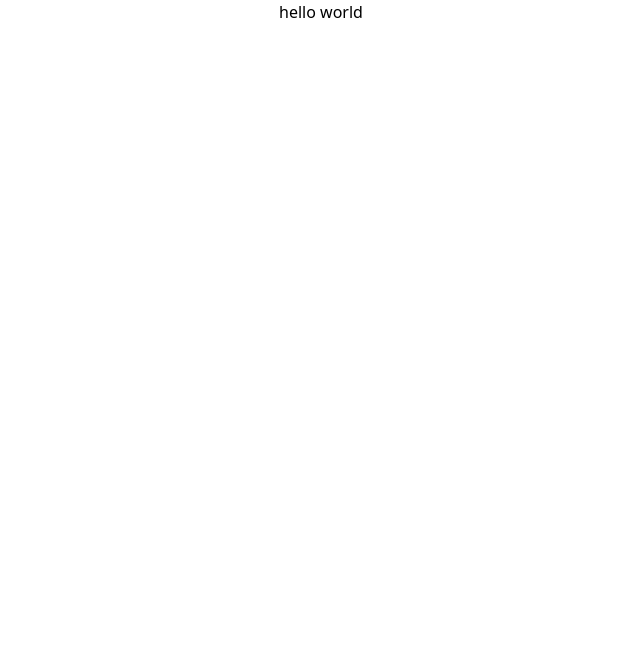
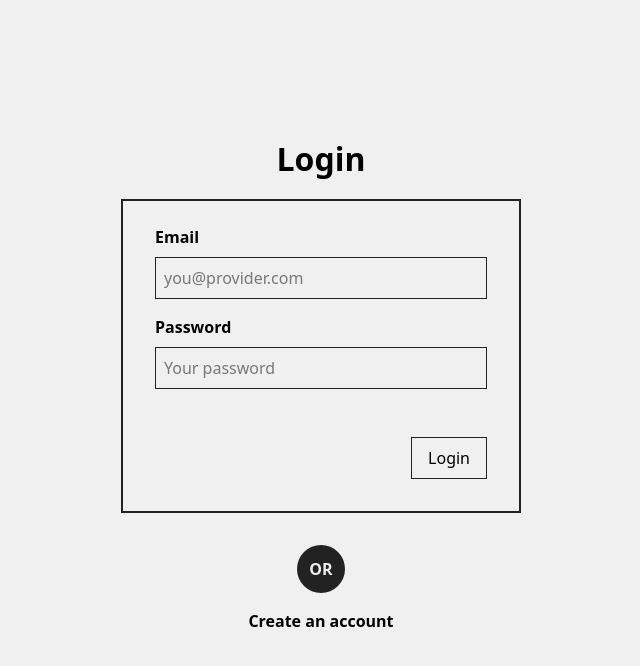
Before and after one commit to Blockzilla101/blog-app, a Vue app: page /login in a window 1280 px wide. Shown: the top 666 px of the page, without its empty margins (319-959 px from the left). Built offline with nearby package versions, Linux system fonts and the light colour scheme.

Commit message:
login & sign up pages

```diff
--- a/src/App.vue
+++ b/src/App.vue
@@ -2,7 +2,13 @@
 </script>
 
 <template>
-    <h1>hello world</h1>
+    <main>
+        <RouterView v-slot="{ Component }">
+            <Transition name="fade">
+                <component :is="Component" />
+            </Transition>
+        </RouterView>
+    </main>
 </template>
 
 <style scoped>
--- a/src/main.ts
+++ b/src/main.ts
@@ -1,5 +1,20 @@
-import { createApp } from 'vue'
-import './style.css'
-import App from './App.vue'
+import { createApp } from "vue";
+import "./style.css";
+import App from "./App.vue";
 
-createApp(App).mount('#app')
+import { createRouter, createWebHistory } from "vue-router";
+
+import SignUpView from "./views/SignUpView.vue";
+import LoginView from "./views/LoginView.vue";
+
+const router = createRouter({
+    history: createWebHistory(),
+    routes: [
+        { path: "/sign-up", component: SignUpView },
+        { path: "/login", component: LoginView },
+    ],
+});
+
+createApp(App)
+  .use(router)
+  .mount("#app");
--- a/src/style.css
+++ b/src/style.css
@@ -1,13 +1,18 @@
 @import "tailwindcss";
 
 :root {
+    --primary-color: #4a90e2;
+    --background-color: #f0f0f0;
+    --foreground-color: #222;
+    --text-color: #eee;
+
     font-family: system-ui, Avenir, Helvetica, Arial, sans-serif;
     line-height: 1.5;
     font-weight: 400;
 
     color-scheme: light dark;
     color: black;
-    background-color: white;
+    background-color: var(--background-color);
 
     font-synthesis: none;
     text-rendering: optimizeLegibility;
@@ -24,3 +29,129 @@ body {
     margin: 0 auto;
     text-align: center;
 }
+
+section {
+    display: flex;
+    flex-direction: column;
+    justify-content: center;
+    align-items: center;
+    height: 100vh;
+    max-width: 25em;
+    margin: 0 auto;
+}
+
+section h1 {
+    font-size: 2em;
+    margin-bottom: 0.5em;
+    font-weight: 800;
+}
+
+section p {
+    font-size: 1.2em;
+    margin-bottom: 2em;
+}
+
+.form {
+    display: flex;
+    flex-direction: column;
+    align-items: start;
+    gap: 1em;
+    border: 2px solid var(--foreground-color);
+    padding: 1.5em 2em;
+    max-height: fit-content;
+    width: 100%;
+}
+
+.user-input {
+    display: flex;
+    flex-direction: column;
+    align-items: flex-start;
+    gap: 0.5em;
+    width: 100%;
+}
+
+.user-input label {
+    font-weight: bold;
+}
+
+.user-input input {
+    width: 100%;
+    padding: 0.5em;
+    border: 1px solid var(--foreground-color);
+}
+
+.user-input input:focus, .user-input input:hover {
+    border-color: var(--primary-color);
+    outline: none;
+    transition: 0.2s;
+}
+
+.btn {
+    position: relative;
+    margin: 2em 0 0.5em 0;
+    padding: 0.5em 1em;
+    border: 1px solid var(--foreground-color);
+    cursor: pointer;
+    align-self: end;
+    transition: 0.2s ease-in-out;
+    overflow: hidden;
+}
+
+.btn::before {
+    content: "";
+    position: absolute;
+    top: 0;
+    left: 0;
+    width: 100%;
+    height: 100%;
+    background-color: var(--foreground-color);
+    z-index: -1;
+    transform: translateY(100%);
+    transition: 0.2s ease-in-out;
+}
+
+.btn:hover {
+    color: var(--background-color);
+}
+
+.btn:hover::before {
+    transform: translateY(0%);
+}
+
+.btn:active {
+    transform: scale(0.95);
+}
+
+.alternative {
+    display: flex;
+    flex-direction: column;
+    align-items: center;
+    gap: 1em;
+    margin: 2em 0;
+    font-weight: bold;
+}
+
+.alternative .or {
+    display: flex;
+    justify-content: center;
+    align-items: center;
+    color: var(--text-color);
+    background-color: var(--foreground-color);
+    border-radius: 50%;
+    width: 3em;
+    height: 3em;
+}
+
+.alternative .link:hover {
+    color: var(--primary-color);
+    transition: 0.2s ease-in-out;
+}
+
+
+.fade-enter-from, .fade-leave-to {
+    opacity: 0;
+}
+
+.fade-enter-active, .fade-leave-active {
+    transition: all 0.2s ease-out;
+}
--- /dev/null
+++ b/src/views/LoginView.vue
@@ -0,0 +1,33 @@
+<script lang="ts" setup>
+
+</script>
+
+<template>
+    <section>
+        <h1>Login</h1>
+
+        <form class="form">
+            <div class="user-input">
+                <label>Email</label>
+                <input placeholder="you@provider.com" type="email" />
+            </div>
+
+            <div class="user-input">
+                <label>Password</label>
+                <input placeholder="Your password" type="password" />
+            </div>
+
+            <button class="btn" type="submit">Login</button>
+        </form>
+
+        <div class="alternative">
+            <span class="or"><span>OR</span></span>
+            <router-link class="link" to="/sign-up">Create an account</router-link>
+        </div>
+    </section>
+</template>
+
+<style scoped>
+
+
+</style>
--- /dev/null
+++ b/src/views/SignUpView.vue
@@ -0,0 +1,42 @@
+<script lang="ts" setup>
+
+</script>
+
+<template>
+    <section>
+        <h1>Sign Up</h1>
+        <p>Create your account today to start organizing your tasks.</p>
+
+        <form class="form">
+            <div class="user-input">
+                <label>First Name</label>
+                <input placeholder="First name" type="text" />
+            </div>
+
+            <div class="user-input">
+                <label>Last name</label>
+                <input placeholder="Last name" type="text" />
+            </div>
+
+            <div class="user-input">
+                <label>Email</label>
+                <input placeholder="you@provider.com" type="email" />
+            </div>
+
+            <div class="user-input">
+                <label>Password</label>
+                <input placeholder="Choose a strong password" type="password" />
+            </div>
+
+            <button class="btn" type="submit">Sign Up</button>
+        </form>
+
+        <div class="alternative">
+            <span class="or"><span>OR</span></span>
+            <router-link class="link" to="/login">Already have an account?</router-link>
+        </div>
+    </section>
+</template>
+
+<style scoped>
+</style>
```
